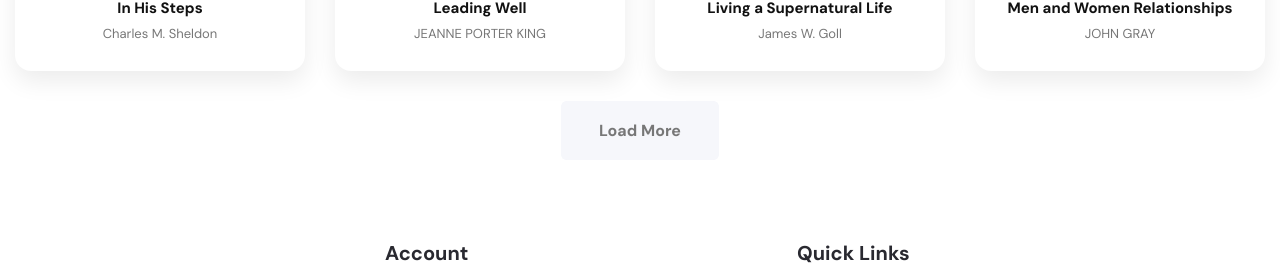
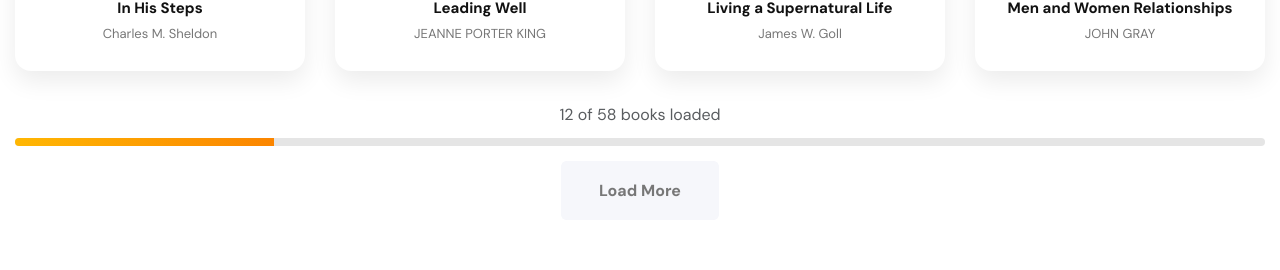
Before and after one commit to Dafirm/rwmbookstore, a Next.js app: page /books in a window 1280 px wide. Shown: the part 1958-2228 px from the top of the page. Built offline with nearby package versions, Linux system fonts and the light colour scheme.

Commit message:
loadSlider and cleanups

```diff
--- a/next.config.js
+++ b/next.config.js
@@ -1,7 +1,12 @@
 /** @type {import('next').NextConfig} */
 const nextConfig = {
-  eslint: {
-    ignoreDuringBuilds: true,
+  images: {
+    remotePatterns: [
+      {
+        protocol: "https",
+        hostname: "images.unsplash.com",
+      },
+    ],
   },
 };
 
--- a/src/app/books/StoreShelf.jsx
+++ b/src/app/books/StoreShelf.jsx
@@ -1,3 +1,132 @@
+// "use client";
+
+// import { useState, useMemo, useEffect } from "react";
+// import Section from "@/components/elements/Section";
+// import { BooksAPI } from "@/data/Books";
+// import { slugify } from "@/utils";
+// import BookSliderCard2 from "@/components/books/BookSliderCard2";
+// import { useSearchParams } from "next/navigation";
+
+// const StoreShelf = () => {
+//   const books = useMemo(() => {
+//     if (Array.isArray(BooksAPI)) return BooksAPI;
+//     if (Array.isArray(BooksAPI?.books)) return BooksAPI.books;
+//     return [];
+//   }, []);
+
+//   const [filteredBooks, setFilteredBooks] = useState(books);
+//   const [bookShow, setBookShow] = useState(12);
+//   const searchParams = useSearchParams();
+//   const categoryParam = searchParams.get("category");
+
+//   const loadMoreHandler = () => {
+//     setBookShow((prev) => prev + 4);
+//   };
+
+//   useEffect(() => {
+//     if (!categoryParam) {
+//       setFilteredBooks(books);
+//     } else {
+//       setFilteredBooks(
+//         books.filter(
+//           (book) => slugify(book.category) === slugify(categoryParam),
+//         ),
+//       );
+//     }
+//   }, [categoryParam, books]);
+
+//   const categoryHandler = (e) => {
+//     const value = e.target.value;
+
+//     if (value === "all") {
+//       setFilteredBooks(books);
+//     } else {
+//       setFilteredBooks(
+//         books.filter((book) => slugify(book.category) === value),
+//       );
+//     }
+//   };
+
+//   const sortHandler = (e) => {
+//     const value = e.target.value;
+//     let sorted = [...filteredBooks];
+
+//     if (value === "title") {
+//       sorted.sort((a, b) => a.title.localeCompare(b.title));
+//     }
+
+//     if (value === "latest") {
+//       sorted.reverse();
+//     }
+
+//     setFilteredBooks(sorted);
+//   };
+
+//   return (
+//     <Section pClass="axil-shop-area">
+//       {/* TOP FILTERS */}
+//       <div className="axil-shop-top mb--40">
+//         <div className="row">
+//           <div className="col-lg-9">
+//             <select className="single-select" onChange={categoryHandler}>
+//               <option value="all">All Categories</option>
+//               {[...new Set(books.map((b) => b.category))].map((cat, idx) => (
+//                 <option key={idx} value={slugify(cat)}>
+//                   {cat}
+//                 </option>
+//               ))}
+//             </select>
+//           </div>
+
+//           <div className="col-lg-3">
+//             <select className="single-select" onChange={sortHandler}>
+//               <option value="latest">Sort by Latest</option>
+//               <option value="title">Sort by Title</option>
+//             </select>
+//           </div>
+//         </div>
+//       </div>
+
+//       {/* BOOK GRID */}
+//       <div className="row row--15">
+//         {filteredBooks.length > 0 ? (
+//           filteredBooks.slice(0, bookShow).map((book) => (
+//             <div
+//               className="col-xl-3 col-lg-4 col-md-4 col-sm-6"
+//               key={book.id || book.slug}
+//             >
+//               <BookSliderCard2
+//                 book={{
+//                   ...book,
+//                   images: {
+//                     front: book.images?.front || "/books/default.jpg",
+//                   },
+//                 }}
+//               />
+//             </div>
+//           ))
+//         ) : (
+//           <h4 className="text-center pt--30">No Books Found</h4>
+//         )}
+//       </div>
+
+//       {/* LOAD MORE */}
+//       <div className="text-center pt--30">
+//         <button
+//           className={`axil-btn btn-bg-lighter btn-load-more ${
+//             filteredBooks.length <= bookShow ? "disabled" : ""
+//           }`}
+//           onClick={loadMoreHandler}
+//         >
+//           {filteredBooks.length <= bookShow ? "No More Books" : "Load More"}
+//         </button>
+//       </div>
+//     </Section>
+//   );
+// };
+
+// export default StoreShelf;
+
 "use client";
 
 import { useState, useMemo, useEffect } from "react";
@@ -16,12 +145,9 @@ const StoreShelf = () => {
 
   const [filteredBooks, setFilteredBooks] = useState(books);
   const [bookShow, setBookShow] = useState(12);
+
   const searchParams = useSearchParams();
   const categoryParam = searchParams.get("category");
-
-  const loadMoreHandler = () => {
-    setBookShow((prev) => prev + 4);
-  };
 
   useEffect(() => {
     if (!categoryParam) {
@@ -29,38 +155,46 @@ const StoreShelf = () => {
     } else {
       setFilteredBooks(
         books.filter(
-          (book) => slugify(book.category) === slugify(categoryParam),
-        ),
+          (book) => slugify(book.category) === slugify(categoryParam)
+        )
       );
     }
+    setBookShow(12);
   }, [categoryParam, books]);
+
+  const loadMoreHandler = () => {
+    setBookShow((prev) => prev + 4);
+  };
 
   const categoryHandler = (e) => {
     const value = e.target.value;
-
     if (value === "all") {
       setFilteredBooks(books);
     } else {
       setFilteredBooks(
-        books.filter((book) => slugify(book.category) === value),
+        books.filter((book) => slugify(book.category) === value)
       );
     }
+    setBookShow(12);
   };
 
   const sortHandler = (e) => {
     const value = e.target.value;
-    let sorted = [...filteredBooks];
-
+    const sorted = [...filteredBooks];
     if (value === "title") {
       sorted.sort((a, b) => a.title.localeCompare(b.title));
     }
-
     if (value === "latest") {
       sorted.reverse();
     }
-
     setFilteredBooks(sorted);
   };
+
+  const totalBooks = filteredBooks.length;
+  const visibleBooks = Math.min(bookShow, totalBooks);
+
+  const progressPercentage =
+    totalBooks > 0 ? (visibleBooks / totalBooks) * 100 : 0;
 
   return (
     <Section pClass="axil-shop-area">
@@ -110,17 +244,49 @@ const StoreShelf = () => {
         )}
       </div>
 
-      {/* LOAD MORE */}
-      <div className="text-center pt--30">
-        <button
-          className={`axil-btn btn-bg-lighter btn-load-more ${
-            filteredBooks.length <= bookShow ? "disabled" : ""
-          }`}
-          onClick={loadMoreHandler}
-        >
-          {filteredBooks.length <= bookShow ? "No More Books" : "Load More"}
-        </button>
-      </div>
+      {/* PROGRESS + LOAD MORE */}
+      {totalBooks > 0 && (
+        <div className="pt--30">
+          {/* Progress text */}
+          <p className="text-center mb--10 text-muted">
+            {visibleBooks} of {totalBooks} books loaded
+          </p>
+
+          {/* Progress bar */}
+          <div
+            className="progress mb--15"
+            style={{
+              height: "8px",
+              borderRadius: "4px",
+              backgroundColor: "#e5e5e5",
+            }}
+          >
+            <div
+              className="progress-bar"
+              role="progressbar"
+              style={{
+                width: `${progressPercentage}%`,
+                background: "linear-gradient(90deg, #ffb703, #fb8500)",
+                transition: "width 0.35s ease",
+              }}
+            />
+          </div>
+
+          {/* Button / Done state */}
+          <div className="text-center">
+            {visibleBooks < totalBooks ? (
+              <button
+                className="axil-btn btn-bg-lighter"
+                onClick={loadMoreHandler}
+              >
+                Load More
+              </button>
+            ) : (
+              <span className="text-muted">All books loaded</span>
+            )}
+          </div>
+        </div>
+      )}
     </Section>
   );
 };
--- a/src/components/header/elements/HeaderActions.jsx
+++ b/src/components/header/elements/HeaderActions.jsx
@@ -3,7 +3,7 @@ import { useState } from "react";
 import { useDispatch } from "react-redux";
 import { mobileMenu } from "@/store/slices/menuSlice";
 import BookSearchModal from "./BookSearchModal";
-import Link from "next/link";
+
 
 const HeaderActions = () => {
   const [searchOpen, setSearchOpen] = useState(false);
@@ -20,11 +20,11 @@ const HeaderActions = () => {
         </li>
 
         {/* Profile / Sign In */}
-        <li>
+        {/* <li>
           <Link href="/sign-in" title="Sign In">
             <i className="far fa-user" />
           </Link>
-        </li>
+        </li> */}
 
         {/* Mobile Menu Toggle */}
         <li className="axil-mobile-toggle">
--- a/src/styles/shop/_store.scss
+++ b/src/styles/shop/_store.scss
@@ -176,3 +176,16 @@
     color: #777;
     margin: 0;
 }
+.progress {
+    background-color: #e0e0e0;
+    border-radius: 4px;
+    overflow: hidden;
+}
+
+.progress-bar {
+    background: linear-gradient(90deg, #ffc107, #ff9800);
+    height: 100%;
+}
+.progress-bar {
+    transition: width 0.3s ease-in-out;
+}
--- a/src/styles/style.scss
+++ b/src/styles/style.scss
@@ -1,69 +1,10 @@
-/*-- ========================================================
-
-Template Name: eTrade || Multipurpose eCommerce HTML5 Template
-Template URL: http://new.axilthemes.com/demo/template/etrade/
-Description: Modern and Multipurpose eCommerce HTML5 Template
-Version: 1.1
-Author: Axilthemes
-Author URL: https://www.axilthemes.com/
-Date Created: September 01, 2022
-
-======================================================== --*/
-
-/*-- ========================================================
-
-STYLESHEET INDEXING
-|
-|___ Default Styles
-|	|
-|	|___ Variables
-|	|___ Reset Styels
-|	|___ Typography
-|	|___ Extend
-|	|___ Animations
-|	|___ Shortcode
-|	|___ Common Style
-|	|___ Forms Styles
-|
-|___Elements Styles
-|	|___ About Us
-|	|___ Back To Top
-|	|___ Breadcrumb Styles
-|	|___ Button Styles
-|	|___ Categories
-|	|___ Contact
-|	|___ Countdown
-|	|___ Error
-|	|___ Newsletter
-|	|___ Pagination
-|	|___ Poster
-|	|___ Price Slider
-|	|___ Privacy Policy
-|	|___ Section
-|	|___ Service
-|	|___ Slick Style
-|	|___ Slider Style
-|	|___ Social Share
-|	|___ Team Style
-|	|___ Testimonial Style
-|	|___ Video Style
-|
-|___Blocks Styles
-|	|___ Header Styles
-|	|___ Shop Styles
-|	|___ Blog Styles
-|	|___ Footer Styles
-|
-|
-|___ END STYLESHEET INDEXING
-
-======================================================== --*/
 
 
 /* ===============================
 Default Styles
 ================================== */
-@import '/node_modules/bootstrap/scss/bootstrap.scss';
+// @import '/node_modules/bootstrap/scss/bootstrap.scss';
+@import 'bootstrap/scss/bootstrap';
 
 @import 'default/variables';
 @import 'default/mixins';
@@ -101,7 +42,7 @@ Elements Styles
 @import 'elements/testimonial';
 @import 'elements/video';
 @import 'elements/splash';
-@import 'elements/bookdetails';
+@import 'elements/bookdetail';
 
 /* ===============================
 Header Styles
```
Also changed, not shown: src/components/header/elements/Nav.jsx (+0 -39 lines), src/styles/elements/_bookdetail.scss (renamed from src/styles/elements/_bookdetails.scss).
